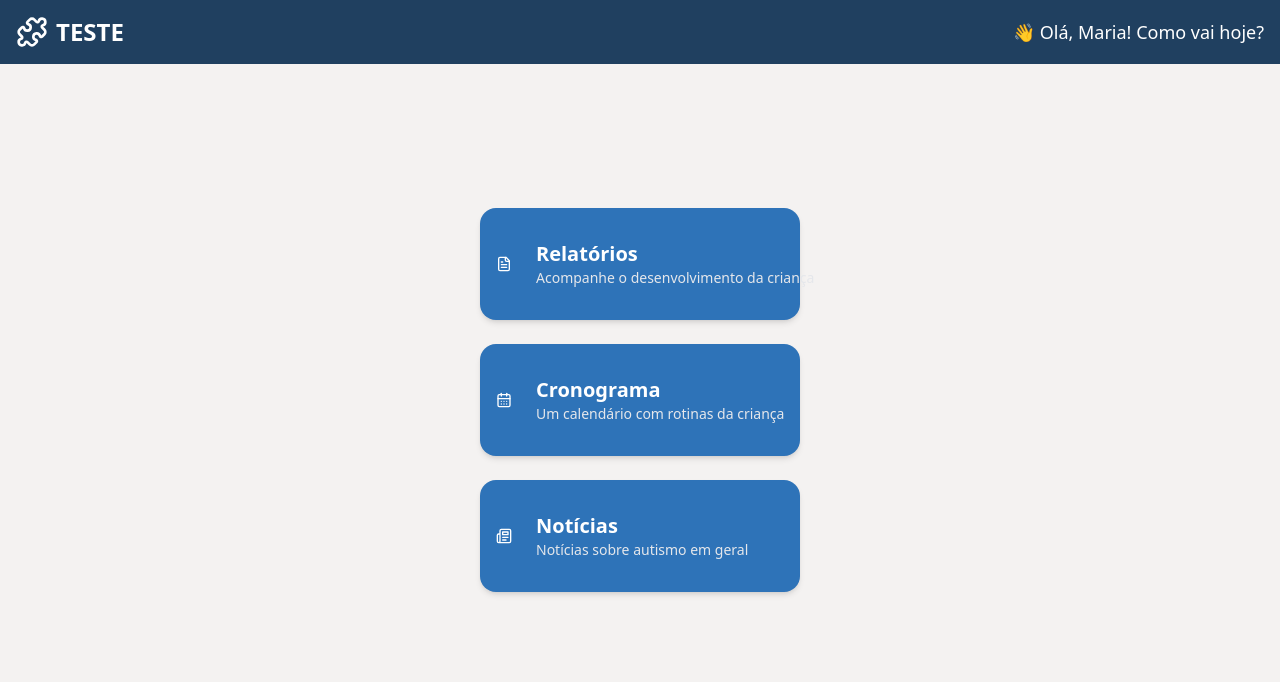
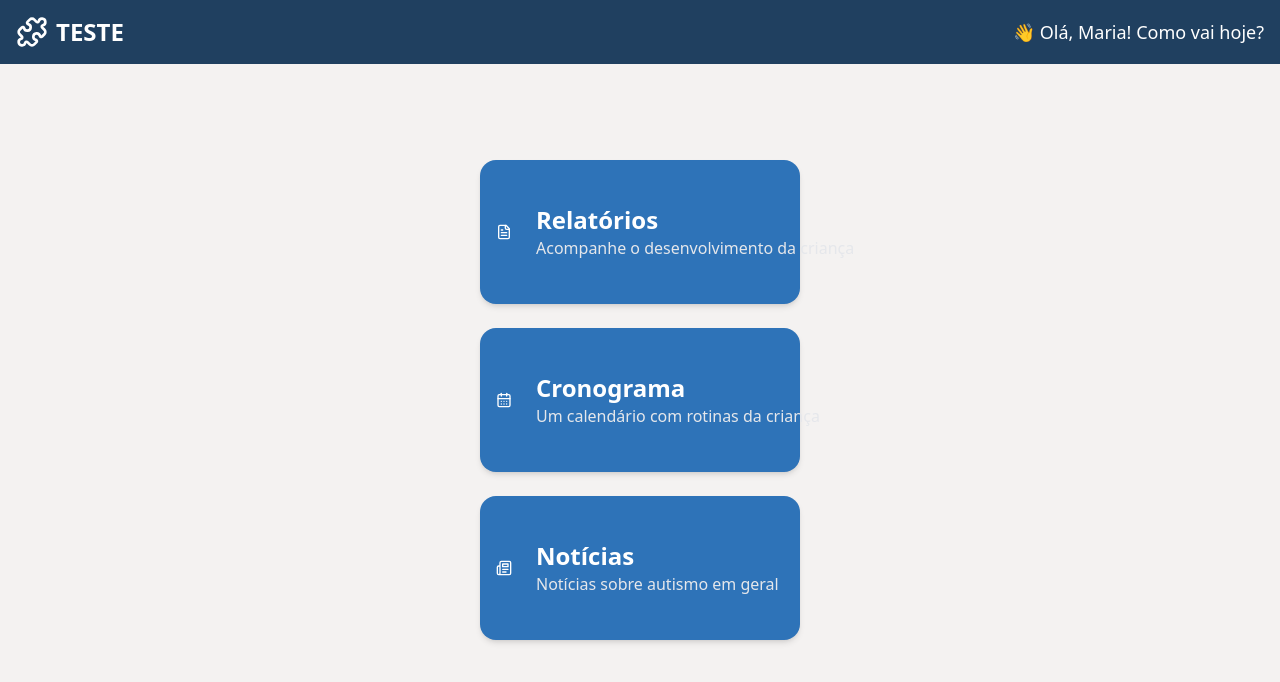
Before and after one commit to vitorferrr/App-connect-TEA, a React (Vite) app: page /home in a window 1280 px wide. Shown: the top 682 px of the page. Built offline with nearby package versions, Linux system fonts and the light colour scheme.

Commit message:
[dyad] Aumentando o tamanho dos botões da homepage - wrote 1 file(s)

```diff
--- a/src/pages/HomePage.tsx
+++ b/src/pages/HomePage.tsx
@@ -14,29 +14,29 @@ const HomePage = () => {
 
       <main className="flex-grow flex flex-col items-center justify-center space-y-6 p-4">
         <Link to="/reports" className="w-full max-w-xs">
-          <Button className="w-full h-28 text-white bg-appBlueMedium hover:bg-appBlueDark flex items-center justify-start rounded-2xl shadow-md p-4">
-            <FileText className="h-10 w-10 mr-4" />
+          <Button className="w-full h-36 text-white bg-appBlueMedium hover:bg-appBlueDark flex items-center justify-start rounded-2xl shadow-md p-4">
+            <FileText className="h-12 w-12 mr-4" />
             <div className="flex flex-col items-start">
-              <span className="text-xl font-semibold">Relatórios</span>
-              <span className="text-sm text-gray-200">Acompanhe o desenvolvimento da criança</span>
+              <span className="text-2xl font-semibold">Relatórios</span>
+              <span className="text-base text-gray-200">Acompanhe o desenvolvimento da criança</span>
             </div>
           </Button>
         </Link>
         <Link to="/calendar" className="w-full max-w-xs">
-          <Button className="w-full h-28 text-white bg-appBlueMedium hover:bg-appBlueDark flex items-center justify-start rounded-2xl shadow-md p-4">
-            <CalendarDays className="h-10 w-10 mr-4" />
+          <Button className="w-full h-36 text-white bg-appBlueMedium hover:bg-appBlueDark flex items-center justify-start rounded-2xl shadow-md p-4">
+            <CalendarDays className="h-12 w-12 mr-4" />
             <div className="flex flex-col items-start">
-              <span className="text-xl font-semibold">Cronograma</span>
-              <span className="text-sm text-gray-200">Um calendário com rotinas da criança</span>
+              <span className="text-2xl font-semibold">Cronograma</span>
+              <span className="text-base text-gray-200">Um calendário com rotinas da criança</span>
             </div>
           </Button>
         </Link>
         <Link to="/news" className="w-full max-w-xs">
-          <Button className="w-full h-28 text-white bg-appBlueMedium hover:bg-appBlueDark flex items-center justify-start rounded-2xl shadow-md p-4">
-            <Newspaper className="h-10 w-10 mr-4" />
+          <Button className="w-full h-36 text-white bg-appBlueMedium hover:bg-appBlueDark flex items-center justify-start rounded-2xl shadow-md p-4">
+            <Newspaper className="h-12 w-12 mr-4" />
             <div className="flex flex-col items-start">
-              <span className="text-xl font-semibold">Notícias</span>
-              <span className="text-sm text-gray-200">Notícias sobre autismo em geral</span>
+              <span className="text-2xl font-semibold">Notícias</span>
+              <span className="text-base text-gray-200">Notícias sobre autismo em geral</span>
             </div>
           </Button>
         </Link>
```
